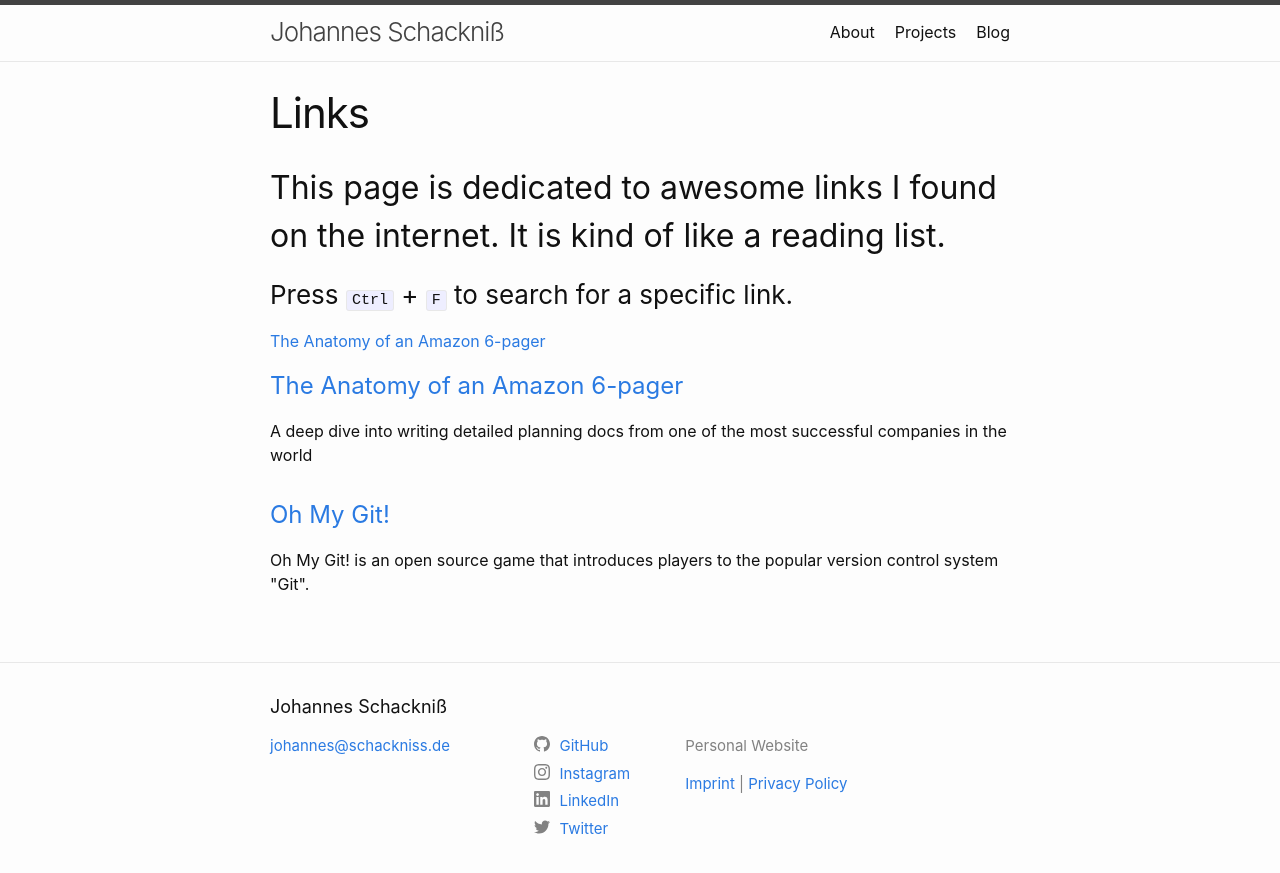
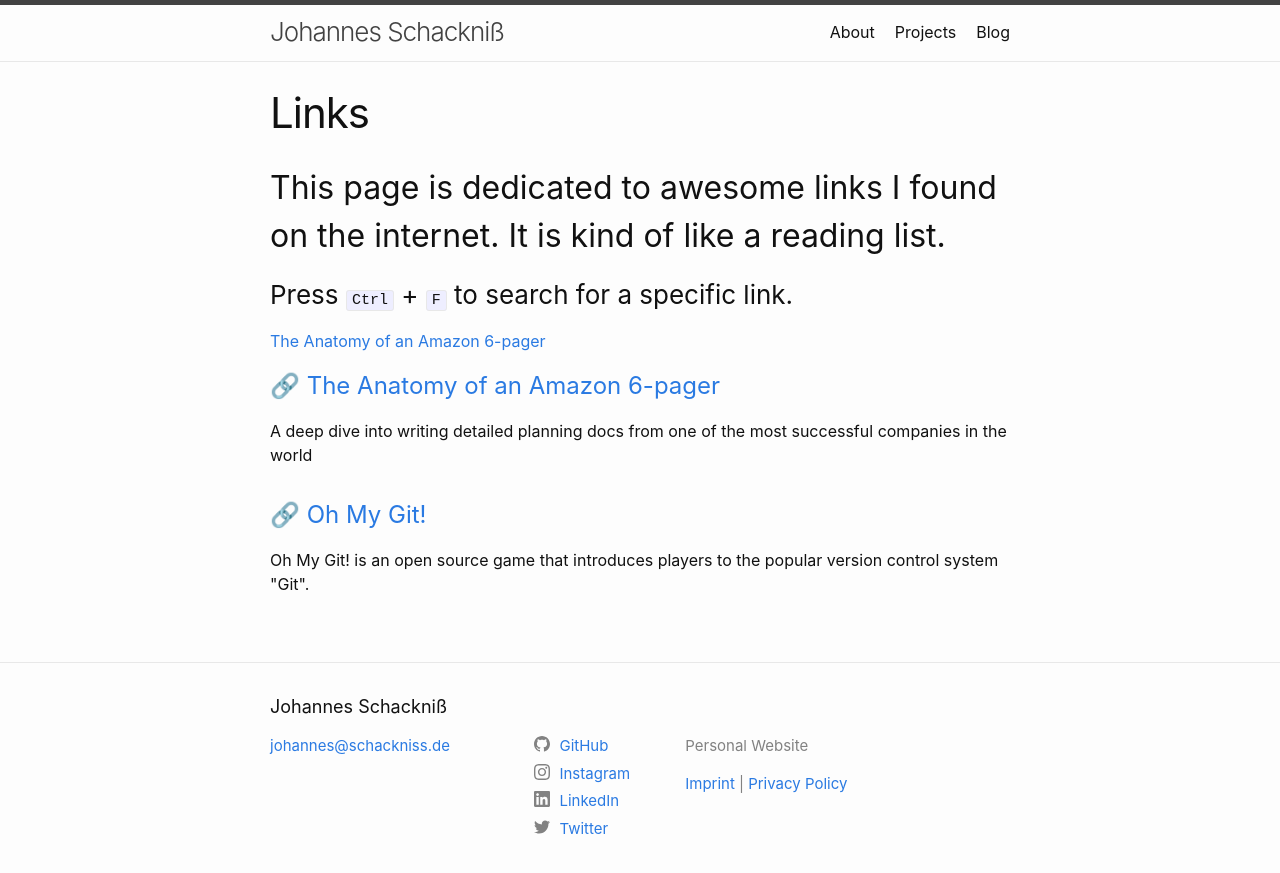
Before and after one commit to schackniss/schackniss.de, a Jekyll site: the page built from links.md, in a window 1280 px wide. Shown: the top 873 px of the page. Built offline with Jekyll 4.4.1, drawn with Linux system fonts in a browser that asks for light colours.

Commit message:
[Add] link emoji

```diff
--- a/links.md
+++ b/links.md
@@ -15,7 +15,7 @@ permalink: /links/
     <li>
     <h3>
         <a class="post-link" href="{{ link.url }}">
-        {{ link.title | escape }}
+        🔗 {{ link.title | escape }}
         </a>
     </h3>
     {{ link.description }}
```
